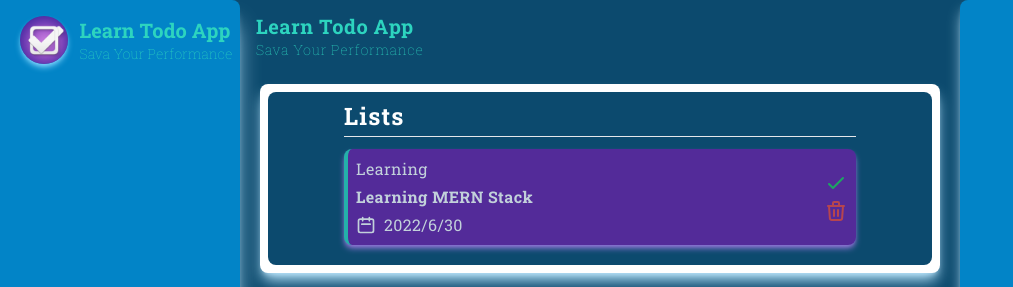
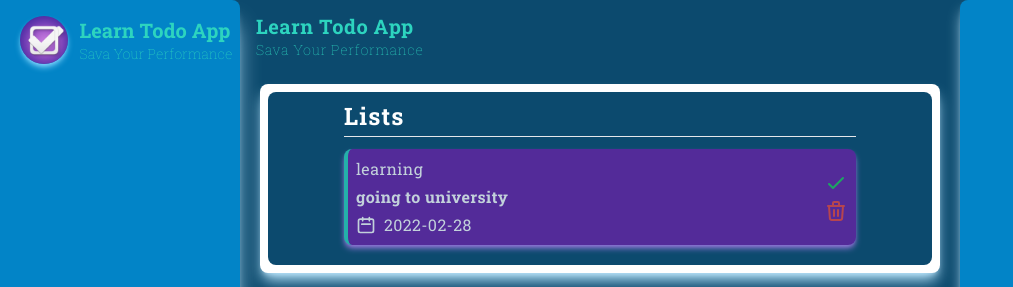
Before and after one commit to SubairMohamed/todo-project, a React (Create React App) app: page / in a window 1280 px wide. Shown: the top 287 px of the page, without its empty margins (0-1013 px from the left). Built offline with nearby package versions, Linux system fonts and the light colour scheme.

Commit message:
making-nested-props

```diff
--- a/src/App.js
+++ b/src/App.js
@@ -6,8 +6,8 @@ import Right from './components/Asides/Right';
 const App = () => {
   const tasks = [
     {
-      category: "learn",
-      content: "going university",
+      category: "learning",
+      content: "going to university",
       date: "2022-02-28",
     },
     {
@@ -16,6 +16,8 @@ const App = () => {
       date: "2023-06-15",
     },
   ];
+
+console.log("App",tasks)
 
 
  return (
--- a/src/components/Main/Content/Content.jsx
+++ b/src/components/Main/Content/Content.jsx
@@ -1,11 +1,14 @@
 import Tasks from './Tasks/Tasks';
 
-const Content = () => {
+const Content = (props) => {
+
+    console.log("content", props)
+
     return (
         // Main
 
         <main className="bg-white mx-5 my-6 card-white">
-            <Tasks />
+            <Tasks data={props.tasks} />
 
         </main>
     );
--- a/src/components/Main/Content/Tasks/Task.jsx
+++ b/src/components/Main/Content/Tasks/Task.jsx
@@ -1,18 +1,21 @@
 import { CalendarIcon, CheckIcon, TrashIcon } from '@heroicons/react/outline';
 
-const Task = () => {
+const Task = (props) => {
+
+    console.log("task", props);
+
     return (
         // Task
         <div id="task" className="card-task border-l-4 border-teal-400 flex items-center justify-between max-w-lg w-full opacity-75">
             <div id="left-side">
                 <div id="category">
-                    <h5 className="tracking-wide">Learning</h5>
+                    <h5 className="tracking-wide">{props.category}</h5>
                 </div>
                 <div id="content" className="mt-1">
-                    <h1 className="tracking-wide font-bold mb-1">Learning MERN Stack</h1>
+                    <h1 className="tracking-wide font-bold mb-1">{props.content}</h1>
                     <div className="flex items-center gap-2">
                         <CalendarIcon className="h-5 w-5" />
-                        <span className="tracking-wide">2022/6/30</span>
+                        <span className="tracking-wide">{props.date}</span>
                     </div>
                 </div>
             </div>
--- a/src/components/Main/Content/Tasks/Tasks.jsx
+++ b/src/components/Main/Content/Tasks/Tasks.jsx
@@ -1,12 +1,18 @@
 import Task from './Task'
-const Tasks = () => {
+
+const Tasks = (props) => {
+
+    console.log("Tasks", props)
+
     return (
         //    Tasks
         < div id="tasks" className="bg-sky-900 rounded-lg flex flex-col items-center justify-center px-2 py-2" >
             <h1 className="text-white text-2xl font-bold capitalize border-b pb-1 tracking-wider w-full max-w-lg">lists</h1>
 
             <div id='Lists' className='w-full flex flex-col items-center justify-center'>
-                <Task />
+                <Task category={props.data[0].category}
+                    content={props.data[0].content}
+                    date={props.data[0].date} />
             </div>
 
         </div >
--- a/src/components/Main/Main.jsx
+++ b/src/components/Main/Main.jsx
@@ -1,15 +1,17 @@
 import Header from './Header';
 import Content from './Content/Content';
+import Tasks from './Content/Tasks/Tasks';
 
 const Main = (props) => {
-    console.log(props);
+    console.log("Main", props)
+
 
     return (
         // Main
         <section className="grow font-RobotoSlab">
 
             <Header />
-            <Content />
+            <Content tasks={props.tasks} />
 
 
         </section>
```
